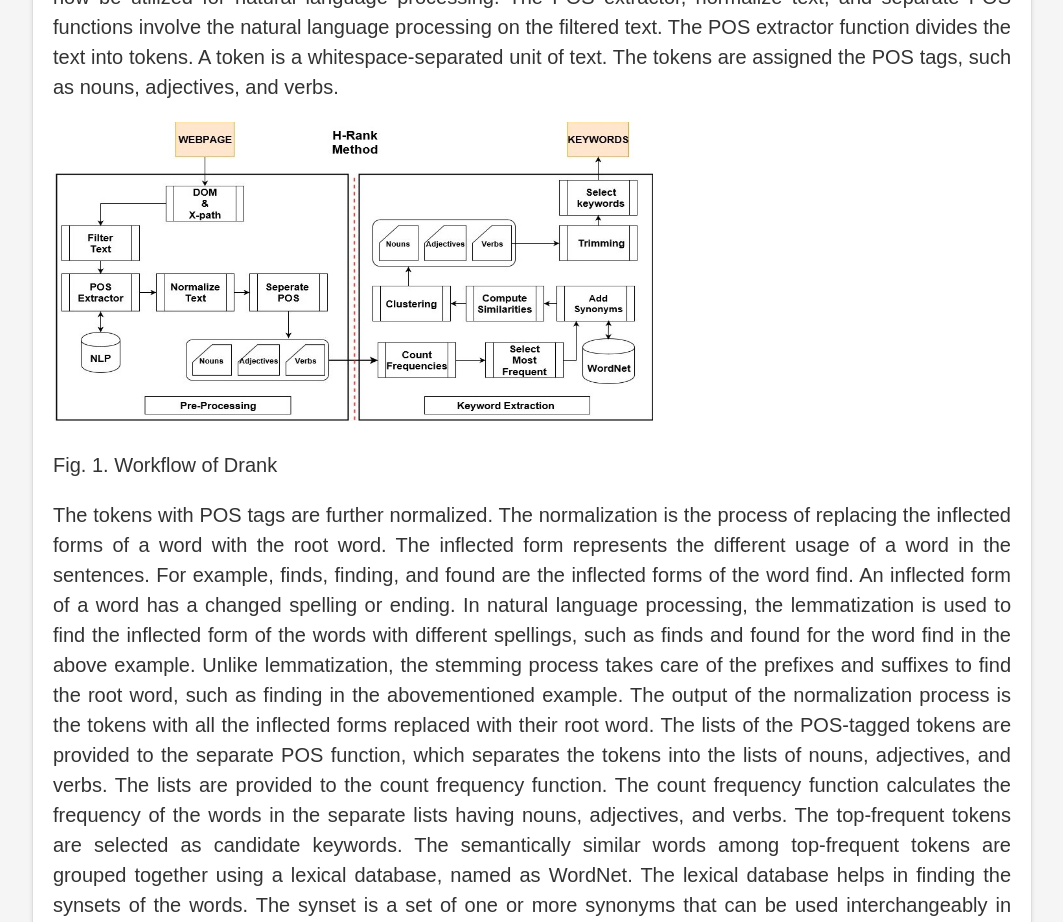
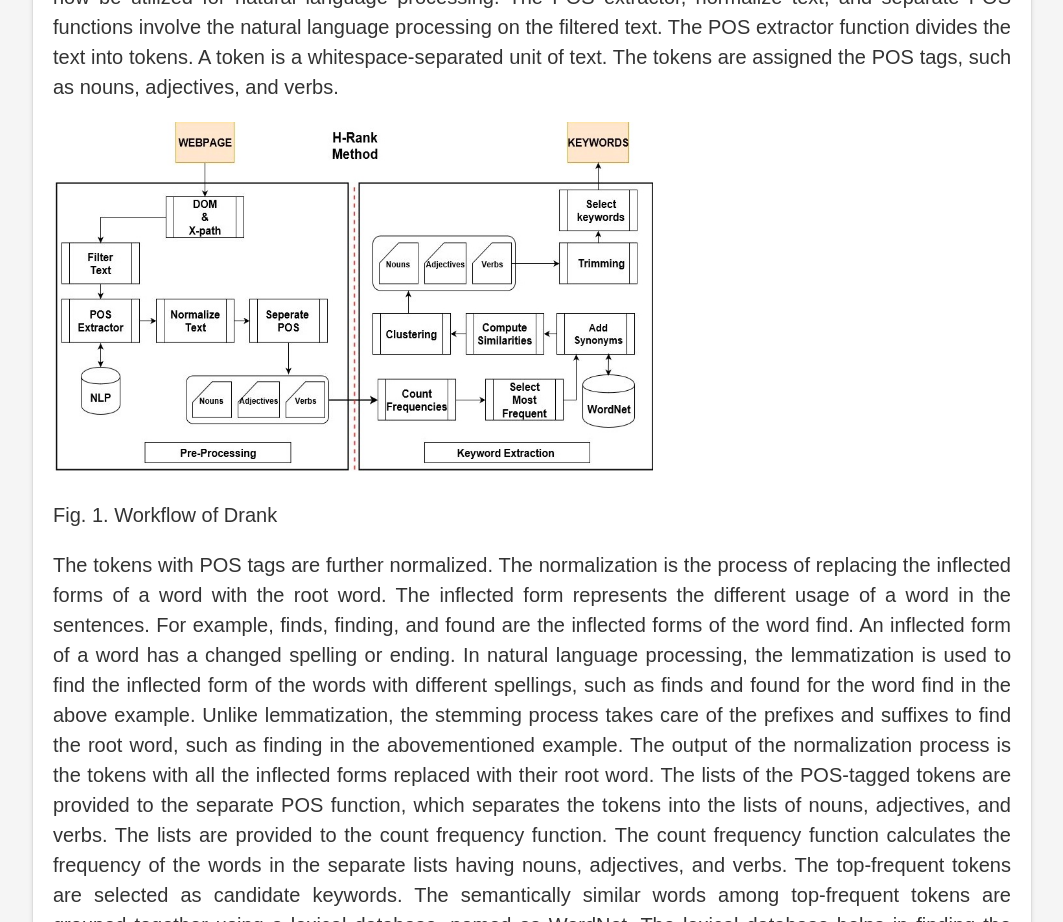
Before and after one commit to adeelshah110/keywordExtraction-documentation, a plain HTML site: page index.html in a window 1280 px wide. Shown: the part 4040-4962 px from the top of the page, without its empty margins (108-1171 px from the left). Drawn offline with Linux system fonts and the light colour scheme.

Commit message:
more changes

```diff
--- a/index.html
+++ b/index.html
@@ -201,7 +201,7 @@
 
                   alt="Dranks"
                   width="600"
-                  height="300"
+                  height="350"
                 />
                 <p>Fig. 1. Workflow of Drank</p></p>
                 <p>The tokens with POS tags are further normalized.
```
